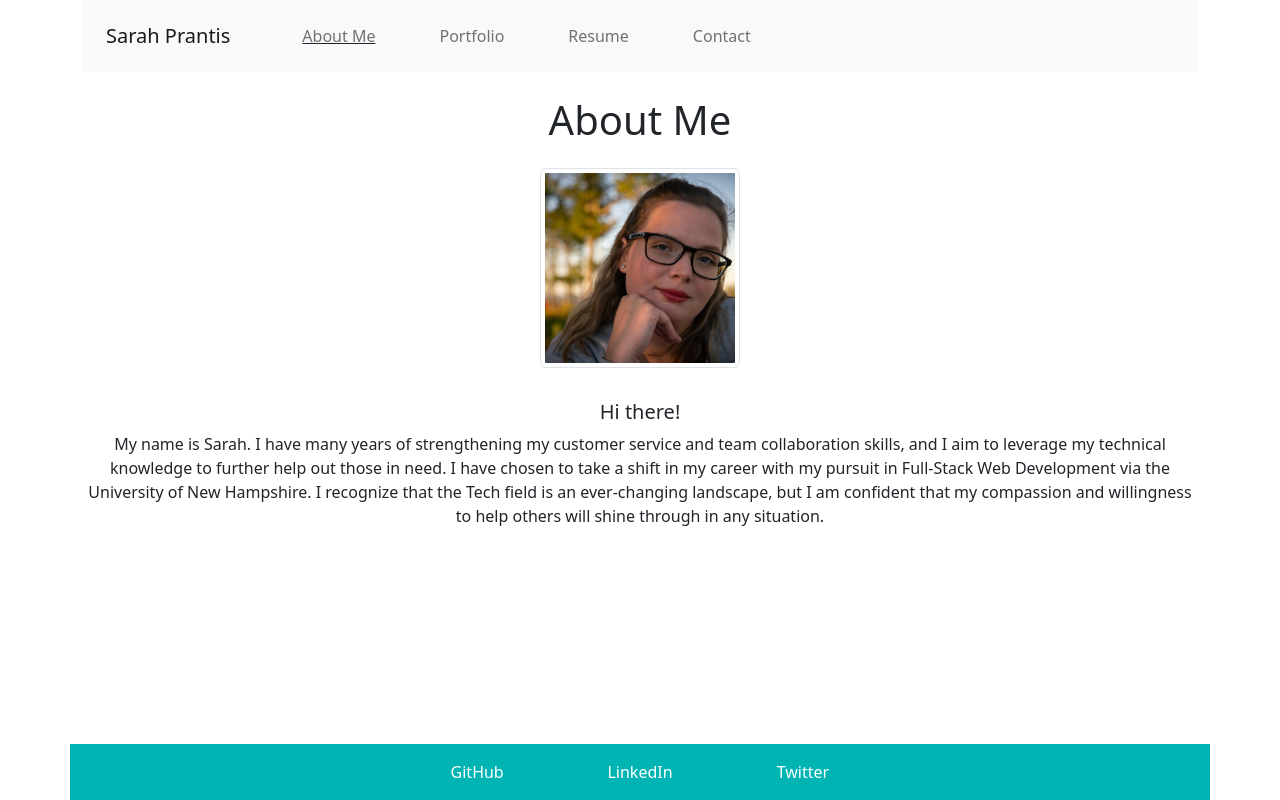
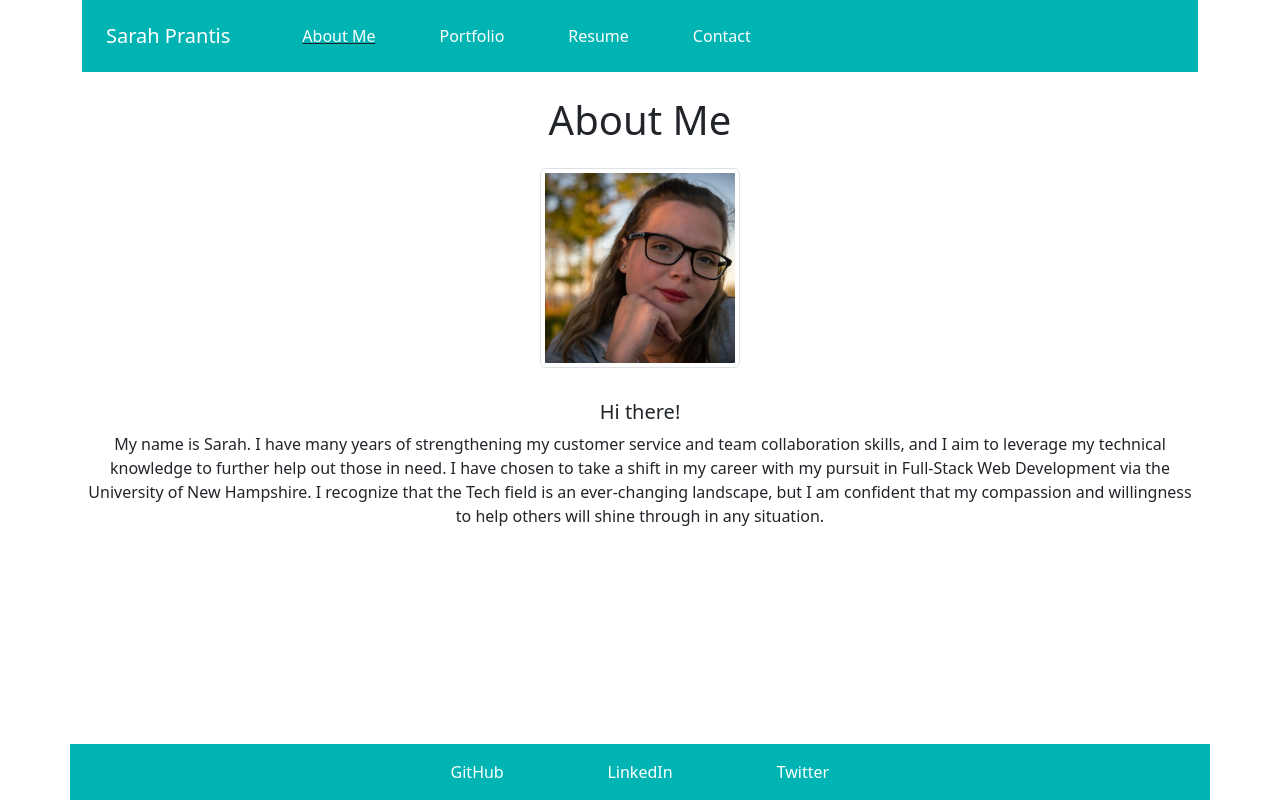
Before and after one commit to sprantis/react-portfolio, a React (Create React App) app: page / in a window 1280 px wide. Built offline with nearby package versions, Linux system fonts and the light colour scheme.

Commit message:
add proficiencies to resume

```diff
--- a/src/components/Navigation.js
+++ b/src/components/Navigation.js
@@ -6,9 +6,9 @@ import React from 'react';
 export default function Navigation({ currentPage, handlePageChange }) {
   return (
     <div className='container'>
-        <nav className="navbar navbar-expand-lg navbar-light bg-light">
+        <nav className="navbar navbar-expand-lg teal-bg">
             <div className="mx-4">
-                <p className="my-2 navbar-brand" href="#">Sarah Prantis</p>
+                <p className="my-2 navbar-brand">Sarah Prantis</p>
             </div>
 
             <div id="navbarSupportedContent">
@@ -19,7 +19,7 @@ export default function Navigation({ currentPage, handlePageChange }) {
                         onClick={() => handlePageChange('About Me')}
                         className={currentPage === 'About Me' ? 'nav-item active underline' : 'nav-item'}
                     >
-                        <a className='nav-link mx-4' href="#about-me">
+                        <a className='nav-link mx-4 white-link' href="#about-me">
                             About Me
                         </a>
                     </li>
@@ -27,7 +27,7 @@ export default function Navigation({ currentPage, handlePageChange }) {
                         onClick={() => handlePageChange('Portfolio')}
                         className={currentPage === 'Portfolio' ? 'nav-item active underline' : 'nav-item'}
                     >
-                        <a className='nav-link mx-4' href="#portfolio">
+                        <a className='nav-link mx-4 white-link' href="#portfolio">
                             Portfolio
                         </a>
                     </li>
@@ -35,7 +35,7 @@ export default function Navigation({ currentPage, handlePageChange }) {
                         onClick={() => handlePageChange('Resume')}
                         className={currentPage === 'Resume' ? 'nav-item active underline' : 'nav-item'}
                     >
-                        <a className='nav-link mx-4' href="#resume">
+                        <a className='nav-link mx-4 white-link' href="#resume">
                             Resume
                         </a>
                     </li>
@@ -43,7 +43,7 @@ export default function Navigation({ currentPage, handlePageChange }) {
                         onClick={() => handlePageChange('Contact')}
                         className={currentPage === 'Contact' ? 'nav-item active underline' : 'nav-item'}
                     >
-                        <a className='nav-link mx-4' href="#contact">
+                        <a className='nav-link mx-4 white-link' href="#contact">
                             Contact
                         </a>
                     </li>
--- a/src/components/pages/Resume.js
+++ b/src/components/pages/Resume.js
@@ -3,11 +3,50 @@ import React from 'react';
 
 export default function Resume() {
   return (
-    <div>
-      <h1 className='my-4'>Resume</h1>
-      <p>
-        <a href="https://drive.google.com/file/d/12TBi-HyteHls7hZZa08MLMKVPmFRDwA3/view?usp=sharing" target='_blank' rel="noreferrer" className="teal-text">View and download</a>
-      </p>
+    <div className='container'>
+        <h1 className='my-4'>Resume</h1>
+        <p className='my-5'>
+            <a href="https://drive.google.com/file/d/12TBi-HyteHls7hZZa08MLMKVPmFRDwA3/view?usp=sharing" target='_blank' rel="noreferrer" className="teal-text">View and download</a>
+        </p>
+        <div className='container'>
+            <h5>Front-end Proficiencies</h5>
+            <div>
+                HTML
+            </div>
+            <div>
+                CSS
+            </div>
+            <div>
+                JavaScript
+            </div>
+            <div>
+                Responsive Design
+            </div>
+            <div>
+                React
+            </div>
+            <div>
+                Bootstrap
+            </div>
+        </div>
+        <div className='container mt-5'>
+            <h5>Back-end Proficiencies</h5>
+            <div>
+                REST APIs
+            </div>
+            <div>
+                Node
+            </div>
+            <div>
+                Express
+            </div>
+            <div>
+                MySQL, Sequelize
+            </div>
+            <div>
+                MongoDB, Mongoose
+            </div>
+        </div>
     </div>
   );
 }
--- a/src/index.css
+++ b/src/index.css
@@ -27,7 +27,7 @@ code {
 }
 
 .white-link {
-    color:white;
+    color:white !important;
     text-decoration: none;
 }
 
@@ -50,6 +50,10 @@ code {
     text-decoration: underline;
 }
 
+.teal-bg {
+    background-color: #00B4B4;
+}
+
 .form-control {
     max-width: 50%;
 }
@@ -58,3 +62,7 @@ code {
     background-color: #00B4B4 !important;
     border-color: #00B4B4 !important;
 }
+
+.navbar-brand {
+    color:white !important;
+}
```
